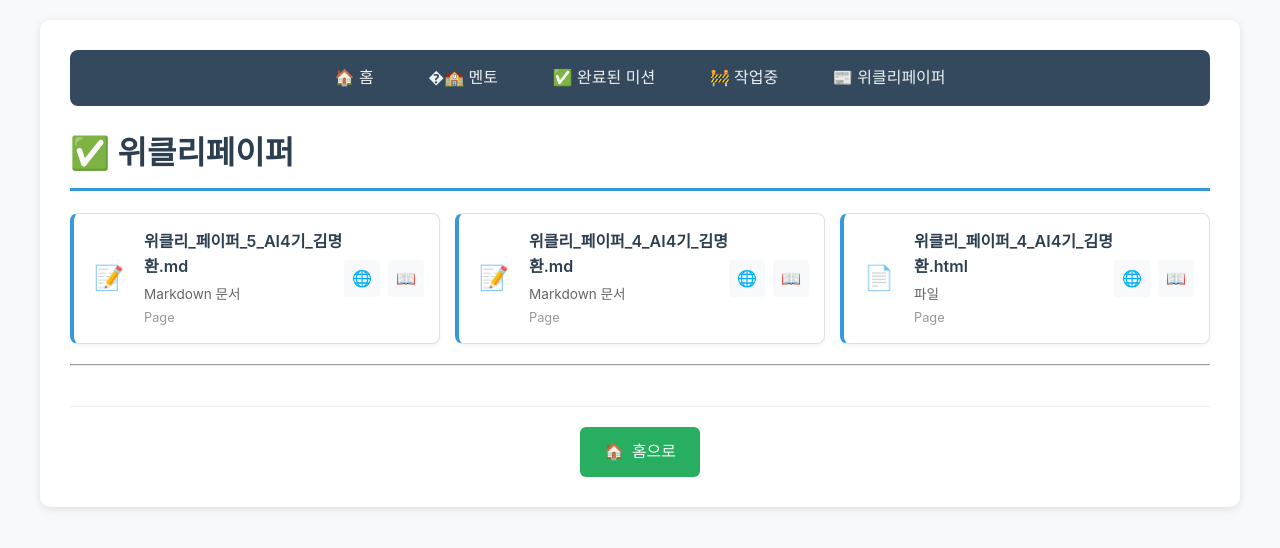
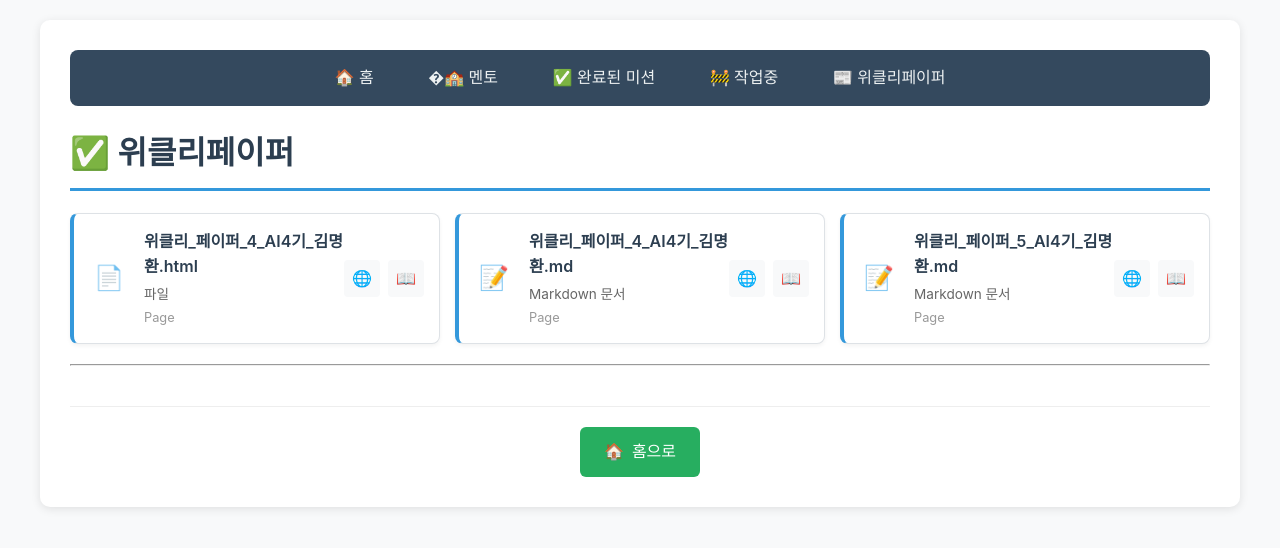
Before and after one commit to c0z0c/sprint_mission, a Jekyll site: the page built from 위클리페이퍼/index.md, in a window 1280 px wide. Shown: the top 548 px of the page. Built offline with Jekyll 4.4.1, drawn with Linux system fonts in a browser that asks for light colours.

Commit message:
오류 수정

```diff
--- a/위클리페이퍼/index.md
+++ b/위클리페이퍼/index.md
@@ -42,7 +42,7 @@ pragma: no-cache
   <!-- Total files found: {{ all_files.size }} -->
 
   <!-- 파일을 최근 수정/생성일 순으로 내림차순 정렬 -->
-  {% assign sorted_files = all_files | sort: "modified_time" | reverse %}
+  {% assign sorted_files = all_files | sort: "modified_time" %}
 
   {% if sorted_files.size > 0 %}
     {% for file in sorted_files %}
```
Also changed, not shown: 멘토/CensusIncome/index.md (+1 -1 lines), 멘토/index.md (+1 -1 lines), 스터디/index.md (+1 -1 lines), 스프린트미션_완료/index.md (+1 -1 lines), 스프린트미션_작업중/index.md (+1 -1 lines).
